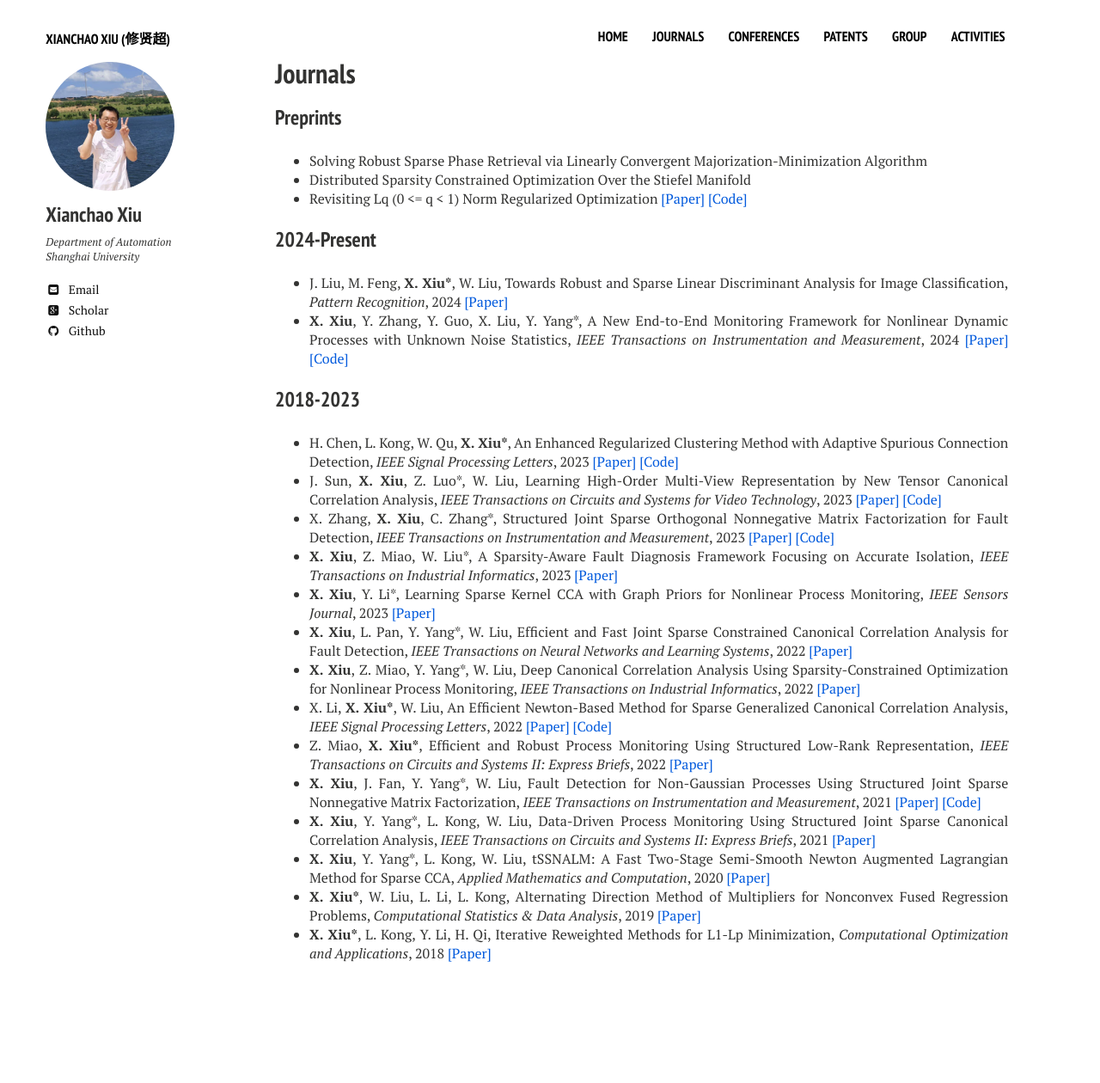
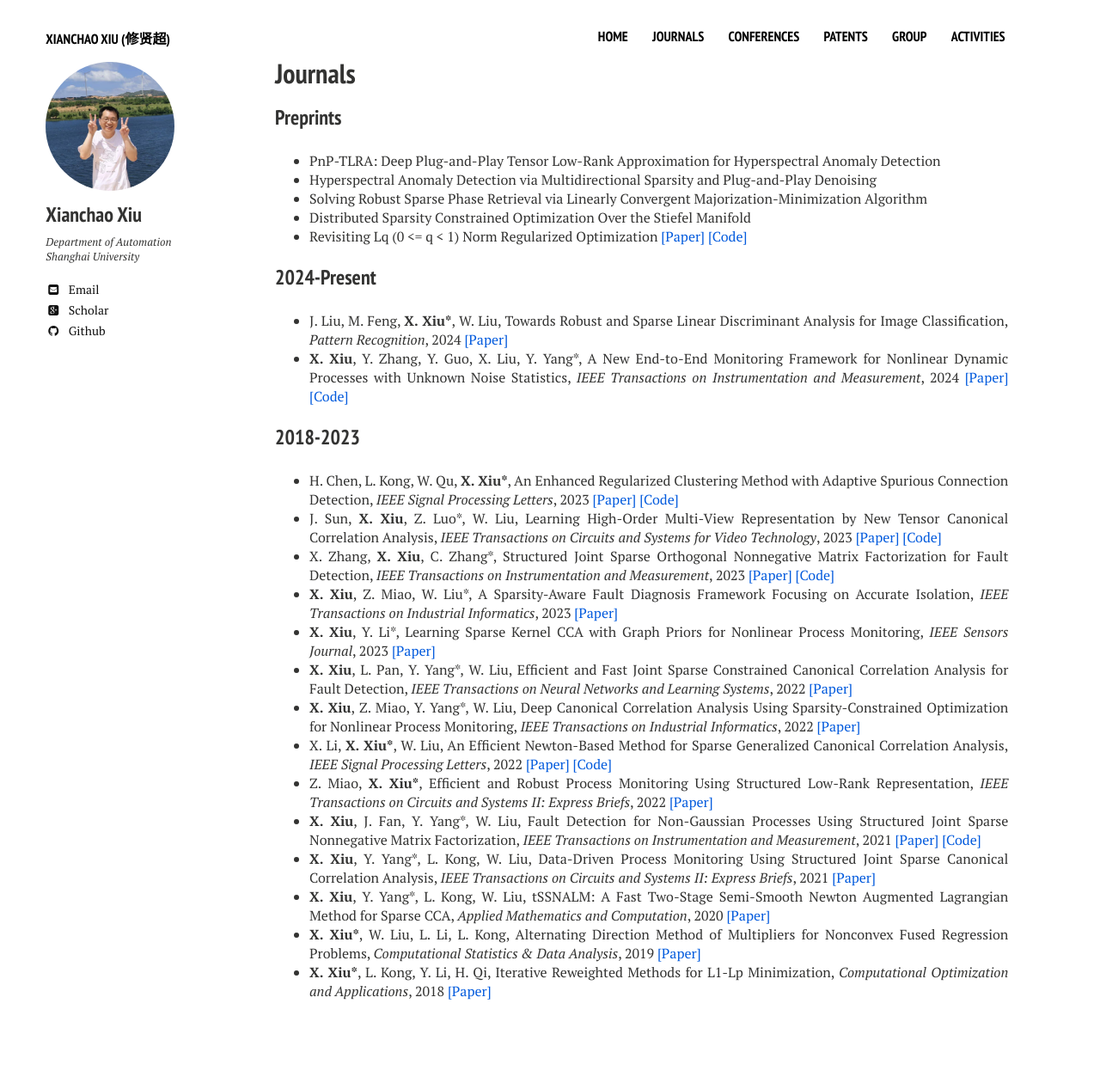
Before and after one commit to xianchaoxiu/xianchaoxiu.github.io, a Jekyll site: the page built from journals/index.md, in a window 1280 px wide. Shown: the whole page at 86% size. Built offline with Jekyll 4.4.1, drawn with Linux system fonts in a browser that asks for light colours; nearby versions of some CDN libraries; before the commit the page ends 1216 px from its top, so only the background shows below that.

Commit message:
Update index.md

```diff
--- a/journals/index.md
+++ b/journals/index.md
@@ -8,6 +8,8 @@ share: false
 ---
 
 ### Preprints
+* PnP-TLRA: Deep Plug-and-Play Tensor Low-Rank Approximation for Hyperspectral Anomaly Detection <br>
+* Hyperspectral Anomaly Detection via Multidirectional Sparsity and Plug-and-Play Denoising <br>
 * Solving Robust Sparse Phase Retrieval via Linearly Convergent Majorization-Minimization Algorithm  <br>
 * Distributed Sparsity Constrained Optimization Over the Stiefel Manifold	 <br>
 * Revisiting Lq (0 <= q < 1) Norm Regularized Optimization <a href="https://arxiv.org/abs/2306.14394" class="textlink" target="_blank">[Paper]</a> <a href="https://github.com/ShenglongZhou/PSNP" class="textlink" target="_blank">[Code]</a> <br>
```
